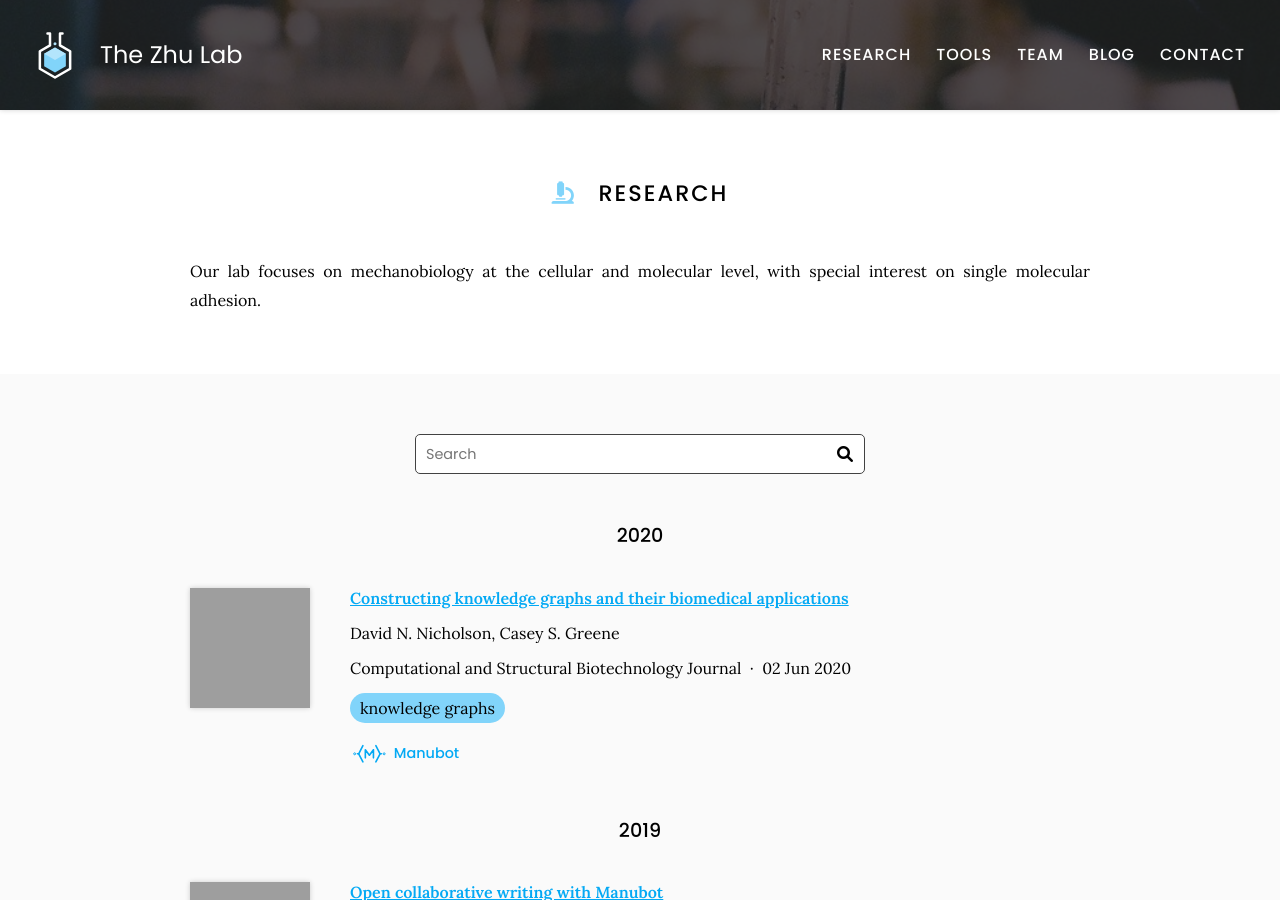
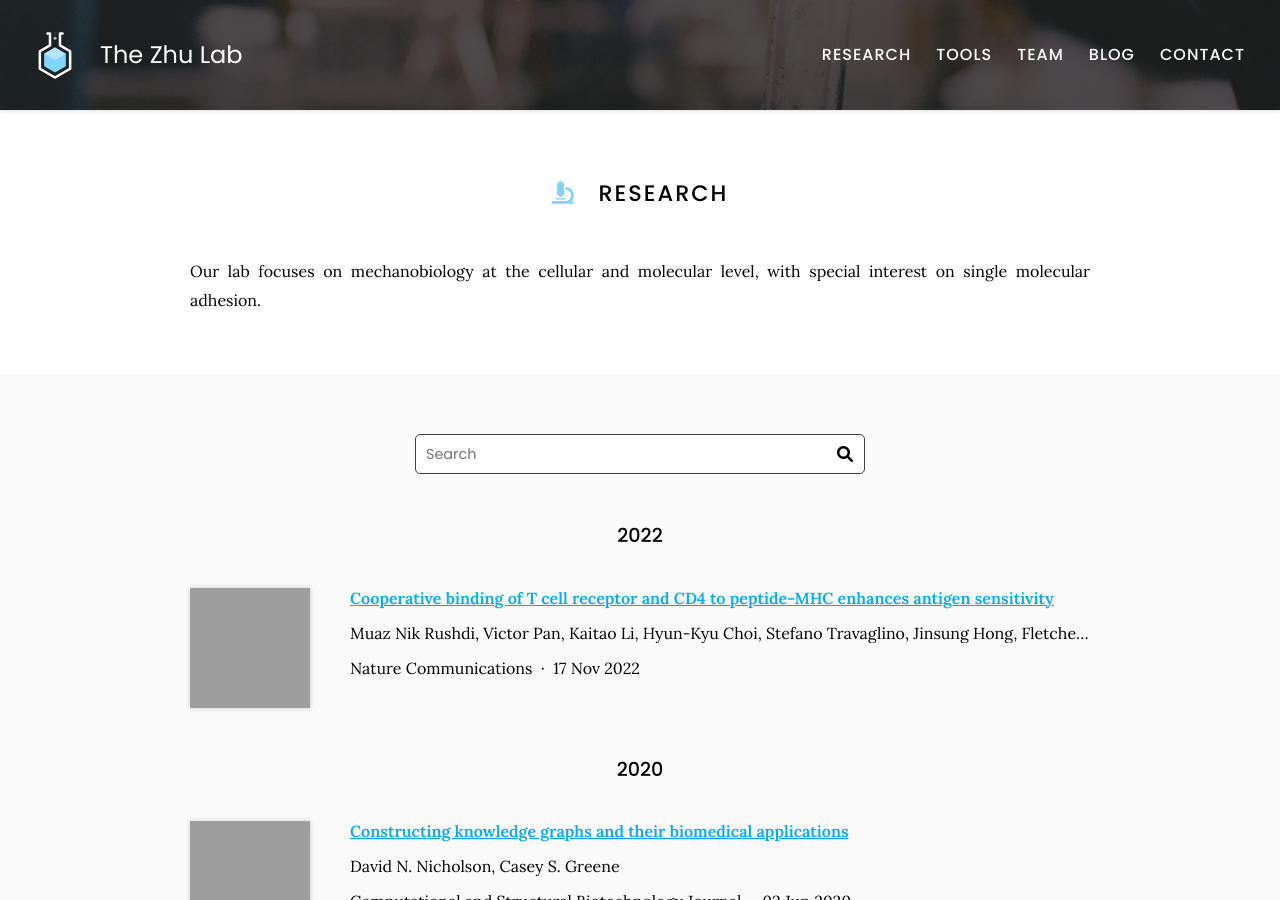
Before and after one commit to theZhuLab/zhu_lab_website, a Jekyll site: the page built from research/index.md, in a window 1280 px wide and 900 px high. Built offline with Jekyll 4.4.1, drawn with Linux system fonts in a browser that asks for light colours; grey boxes are pictures that could not be loaded.

Commit message:
Generate citations

```diff
--- a/_data/citations.yaml
+++ b/_data/citations.yaml
@@ -26,6 +26,26 @@
   tags:
   - Immuno-mechanobiology
   _cache: b49f909f7f6fc9057804936aa93cbb15bdc058acf2b93086f904f8e887c83f6d
+- id: doi:10.1038/s41467-022-34587-w
+  title: Cooperative binding of T cell receptor and CD4 to peptide-MHC enhances antigen
+    sensitivity
+  authors:
+  - Muaz Nik Rushdi
+  - Victor Pan
+  - Kaitao Li
+  - Hyun-Kyu Choi
+  - Stefano Travaglino
+  - Jinsung Hong
+  - Fletcher Griffitts
+  - Pragati Agnihotri
+  - Roy A. Mariuzza
+  - Yonggang Ke
+  - Cheng Zhu
+  publisher: Nature Communications
+  date: '2022-11-17'
+  link: https://doi.org/gr24tc
+  image: https://media.springernature.com/full/springer-static/image/art%3A10.1038%2Fs41467-022-34587-w/MediaObjects/41467_2022_34587_Fig4_HTML.png?as=webp
+  _cache: 37189b637964743ee07f241110fa5e7cf86479648aff074551d3ec2ca5f6c27f
 - id: doi:10.1016/j.csbj.2020.05.017
   title: Constructing knowledge graphs and their biomedical applications
   authors:
```
